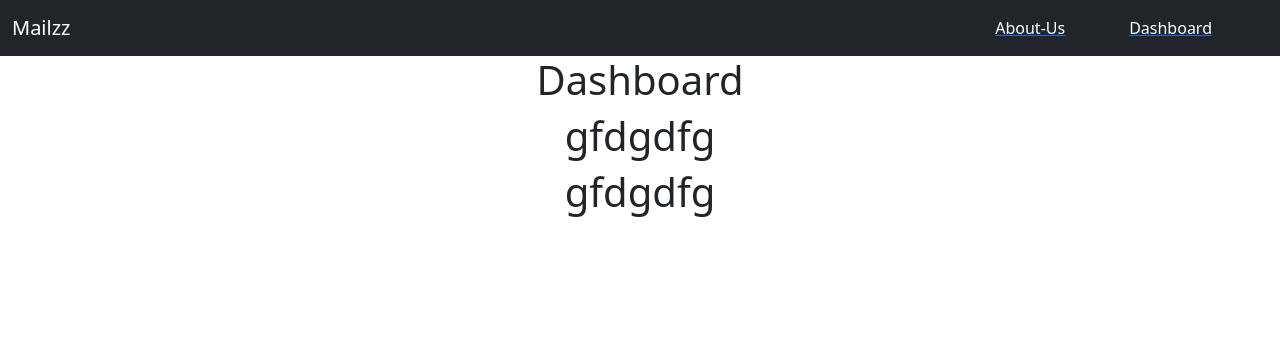
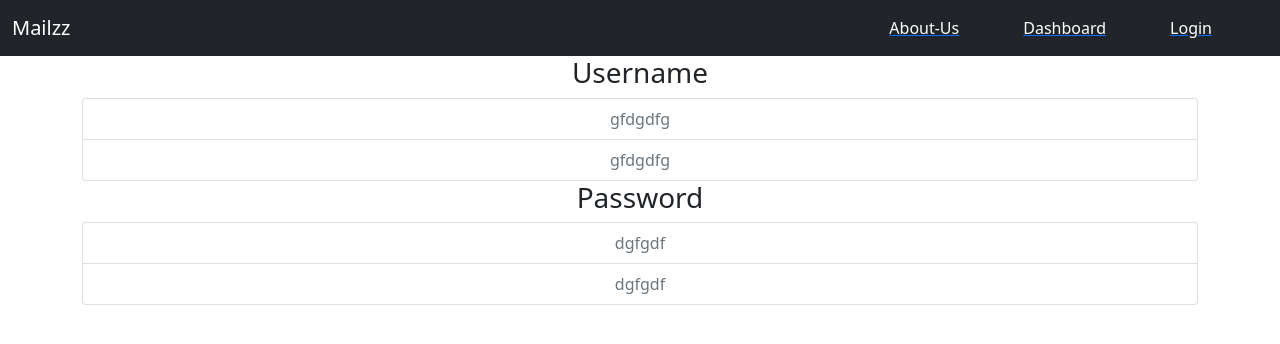
Before and after one commit to SantamRC/mailzz, a React (Create React App) app: page /dashboard in a window 1280 px wide. Shown: the top 344 px of the page. Built offline with nearby package versions, Linux system fonts and the light colour scheme.

Commit message:
frontend

```diff
--- a/src/Components/Dasboard.jsx
+++ b/src/Components/Dasboard.jsx
@@ -3,11 +3,24 @@ import {Data} from '../data'
 
 export default function Dasboard() {
     return (
-        <div>
-            <h1>Dashboard</h1>
+        <div className="container">
+            <h3>
+                Username
+            </h3>
+            <ul className="list-group">
             {Data.map((info)=>
-                <h1>{info.email}</h1>
+                <li className="list-group-item disabled" aria-disabled="true">{info.email}</li>
             )}
+            </ul>
+
+            <h3>
+                Password
+            </h3>
+            <ul className="list-group">
+            {Data.map((info)=>
+                <li className="list-group-item disabled" aria-disabled="true">{info.password}</li>
+            )}
+            </ul>
         </div>
     )
 }
--- a/src/Components/Frontpage.jsx
+++ b/src/Components/Frontpage.jsx
@@ -4,12 +4,25 @@ import {Link} from "react-router-dom";
 export default function Frontpage() {
     return (
         <div>
-            <h1>Mailzz</h1>
+
+            <div class="container-fluid bg-light rounded-3 p-5">
+            <h1 class="display-4">Mailzz</h1>
+            <p class="lead">This is a simple hero unit,
+             a simple jumbotron-style component for calling extra attention to featured content or information.
+             <br />
+             You can get started by clicking the button below.
+             </p>
+
+
+            </div>
+
+            <br />
+
+
             <h3>Send recurring mails </h3>
             <Link to='/login'>
                 <button type="button" class="btn btn-primary">Get Started</button>
             </Link>
-
         </div>
     )
 }
--- a/src/Components/Navbar.jsx
+++ b/src/Components/Navbar.jsx
@@ -23,6 +23,12 @@ export default function Navbar() {
                             </Link>
 
                         </li>
+                        <li class="nav-item me-5">
+                            <Link to='/login'>
+                                <a class="nav-link text-white">Login</a>
+                            </Link>
+
+                        </li>
                     </ul>
                     </div>
                 </div>
```
